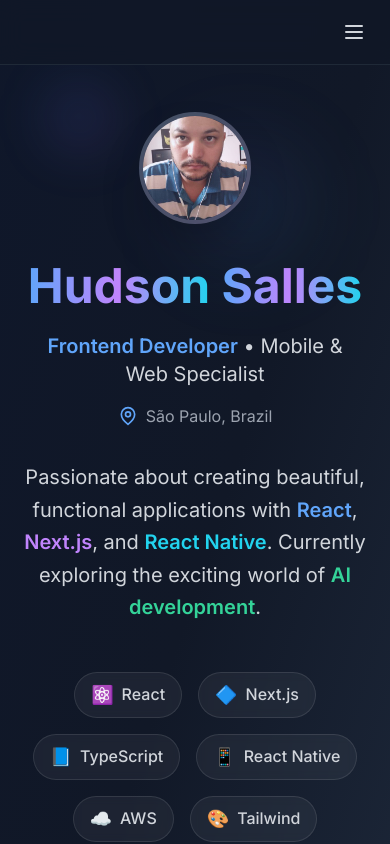
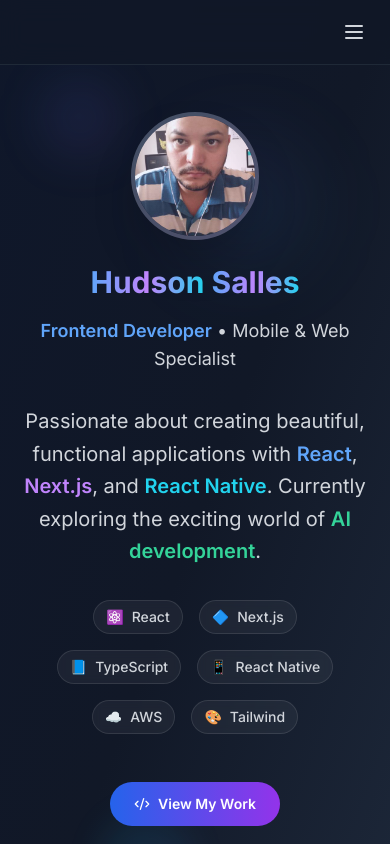
Before and after one commit to HudsonSalles/portfolio, a React (Vite) app: page / in a window 390 px wide. Shown: the top 844 px of the page. Built offline with nearby package versions, Linux system fonts and the light colour scheme.

Commit message:
Refactor Hero component: Adjust layout and styling for improved responsiveness and visual consistency

```diff
--- a/src/components/Hero.tsx
+++ b/src/components/Hero.tsx
@@ -1,4 +1,4 @@
-import { ArrowDown, Code2, Github, Linkedin, Mail, MapPin } from "lucide-react";
+import { ArrowDown, Code2, Github, Linkedin, Mail } from "lucide-react";
 import { useEffect, useState } from "react";
 
 const Hero = () => {
@@ -20,7 +20,7 @@
   return (
     <section
       id="home"
-      className="min-h-screen flex items-center justify-center relative overflow-hidden pt-20 sm:pt-0"
+      className="min-h-screen flex items-center justify-center relative overflow-hidden pt-20 md:pt-0"
     >
       {/* Simple Background */}
       <div className="absolute inset-0 bg-gradient-to-br from-slate-900 via-gray-900 to-slate-800" />
@@ -32,18 +32,18 @@
         <div className="floating-slow absolute bottom-32 left-1/4 w-24 h-24 bg-gradient-to-br from-cyan-500/10 to-blue-500/10 rounded-full blur-lg" />
       </div>
 
-      <div className="container mx-auto px-6 relative z-10 py-8 sm:py-0">
+      <div className="container mx-auto px-6 relative z-10 py-8 md:py-0">
         <div className="max-w-4xl mx-auto text-center">
           {/* Profile Image */}
           <div
-            className={`relative mb-6 sm:mb-8 transform transition-all duration-1000 ${
+            className={`relative lg:mt-12 mb-4 md:mb-6 transform transition-all duration-1000 ${
               isLoaded
                 ? "translate-y-0 opacity-100"
                 : "translate-y-10 opacity-0"
             }`}
           >
             <div className="relative inline-block">
-              <div className="w-28 h-28 sm:w-32 sm:h-32 mx-auto rounded-full overflow-hidden border-4 border-white/20 shadow-2xl">
+              <div className="w-32 h-32 md:w-36 md:h-36 lg:w-40 lg:h-40 mx-auto rounded-full overflow-hidden border-4 border-white/20 shadow-2xl">
                 <img
                   src="/profile.jpg"
                   alt="Hudson Salles"
@@ -62,7 +62,7 @@
                 : "translate-y-10 opacity-0"
             }`}
           >
-            <h1 className="text-5xl md:text-7xl font-bold mb-4 leading-tight">
+            <h1 className="text-3xl md:text-4xl lg:text-5xl font-bold mb-4 leading-tight">
               <span className="bg-gradient-to-r from-blue-400 via-purple-400 to-cyan-400 bg-clip-text text-transparent">
                 Hudson
               </span>{" "}
@@ -70,21 +70,17 @@
                 Salles
               </span>
             </h1>
-            <div className="text-xl md:text-2xl text-gray-300 mb-4">
+            <div className="text-lg md:text-xl text-gray-300 mb-4">
               <span className="text-blue-400 font-semibold">
                 Frontend Developer
               </span>{" "}
               • Mobile & Web Specialist
             </div>
-            <div className="flex items-center justify-center gap-2 text-gray-400">
-              <MapPin className="w-5 h-5 text-blue-400" />
-              <span>São Paulo, Brazil</span>
-            </div>
           </div>
 
           {/* Description */}
           <div
-            className={`mb-12 transform transition-all duration-1000 delay-500 ${
+            className={`mb-8 transform transition-all duration-1000 delay-500 ${
               isLoaded
                 ? "translate-y-0 opacity-100"
                 : "translate-y-10 opacity-0"
@@ -115,11 +111,13 @@
             {techBadges.map((tech, index) => (
               <div
                 key={tech.name}
-                className="flex items-center gap-2 bg-white/5 backdrop-blur-sm border border-white/10 rounded-full px-4 py-2 hover:bg-white/10 hover:scale-105 transition-all duration-300"
+                className="flex items-center gap-2 bg-white/5 backdrop-blur-sm border border-white/10 rounded-full px-3 py-1.5 hover:bg-white/10 hover:scale-105 transition-all duration-300"
                 style={{ animationDelay: `${800 + index * 100}ms` }}
               >
-                <span className="text-lg">{tech.icon}</span>
-                <span className="text-gray-300 font-medium">{tech.name}</span>
+                <span className="text-sm">{tech.icon}</span>
+                <span className="text-gray-300 font-medium text-sm">
+                  {tech.name}
+                </span>
               </div>
             ))}
           </div>
@@ -134,9 +132,9 @@
           >
             <a
               href="#projects"
-              className="group bg-gradient-to-r from-blue-600 to-purple-600 hover:from-blue-700 hover:to-purple-700 text-white px-8 py-4 rounded-full font-semibold transition-all duration-300 hover:scale-105 hover:shadow-xl flex items-center gap-3"
+              className="group bg-gradient-to-r from-blue-600 to-purple-600 hover:from-blue-700 hover:to-purple-700 text-white px-6 py-3 rounded-full font-semibold transition-all duration-300 hover:scale-105 hover:shadow-xl flex items-center gap-2 text-sm"
             >
-              <Code2 className="w-5 h-5 group-hover:scale-110 transition-transform duration-300" />
+              <Code2 className="w-4 h-4 group-hover:scale-110 transition-transform duration-300" />
               View My Work
             </a>
           </div>
```
